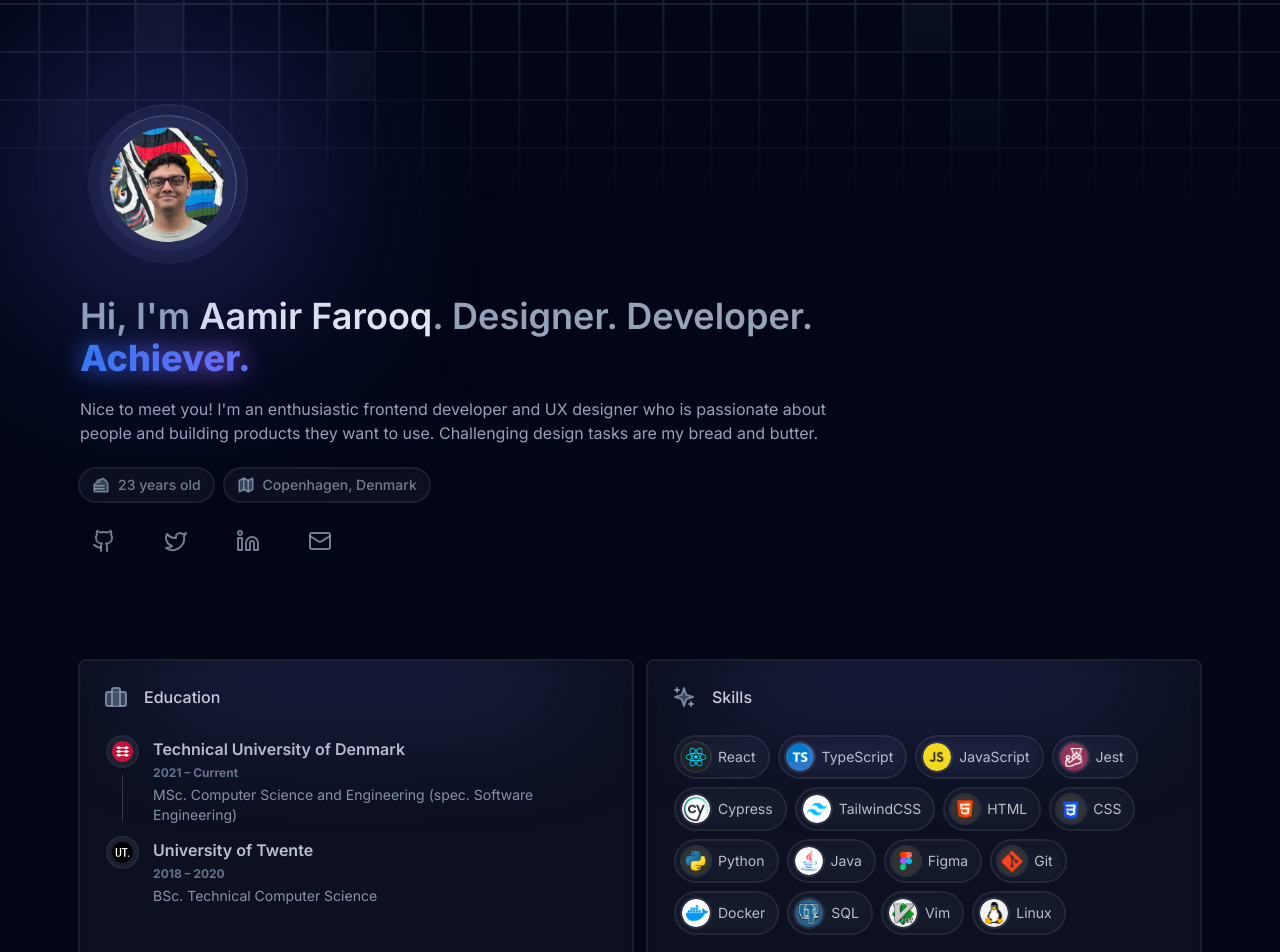
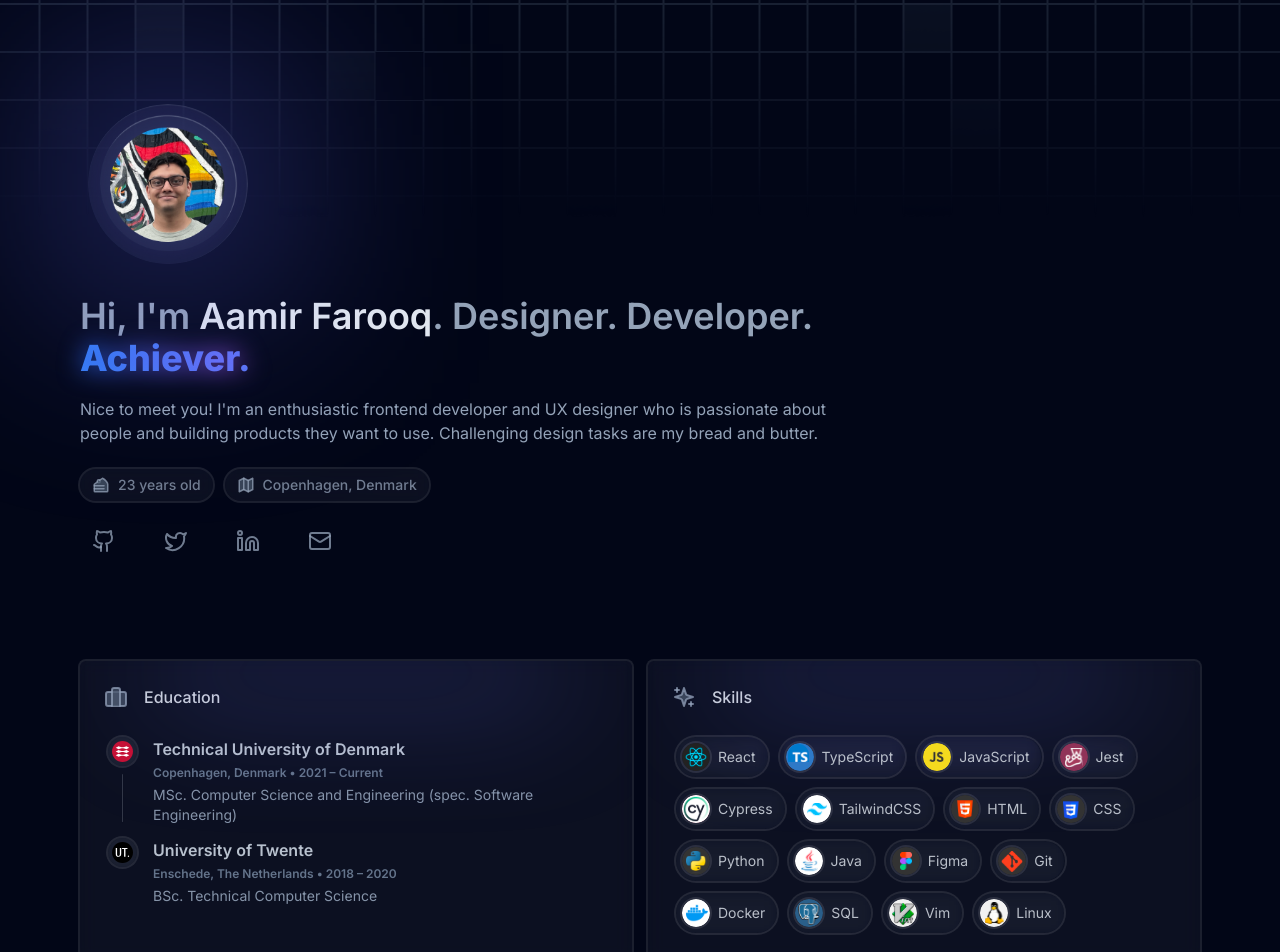
Before and after one commit to SlimShadyIAm/portfolio, a Next.js app: page / in a window 1280 px wide. Shown: the top 952 px of the page. Built offline with nearby package versions, Linux system fonts and the light colour scheme.

Commit message:
Add location to education

```diff
--- a/src/components/Overview/Education/EducationItem/index.tsx
+++ b/src/components/Overview/Education/EducationItem/index.tsx
@@ -8,6 +8,7 @@ type Props = {
   title: string;
   description: string;
   years: string;
+  location: string;
 };
 
 const EducationItem = ({
@@ -17,6 +18,7 @@ const EducationItem = ({
   title,
   years,
   description,
+  location,
 }: Props) => {
   const lineCss =
     'after:mx-auto after:my-2 after:block after:h-12 after:w-[1px] after:rounded-full after:bg-slate-300/20 after:shadow-sm after:shadow-slate-800/5 after:backdrop-blur';
@@ -30,7 +32,9 @@ const EducationItem = ({
       </div>
       <div className="flex w-full flex-col gap-1">
         <h1 className="text-md font-semibold text-slate-300/90">{title}</h1>
-        <p className="text-xs font-bold text-slate-500">{years}</p>
+        <p className="text-xs font-semibold text-slate-500">
+          {location} &#x2022; {years}
+        </p>
         <p className="text-sm text-slate-400/90">{description}</p>
       </div>
     </div>
--- a/src/components/Overview/Education/index.tsx
+++ b/src/components/Overview/Education/index.tsx
@@ -14,6 +14,7 @@ const Education = () => {
         src="/images/dtu.svg"
         alt="DTU Logo"
         title="Technical University of Denmark"
+        location="Copenhagen, Denmark"
         years="2021 – Current"
         description="MSc. Computer Science and Engineering (spec. Software Engineering)"
       />
@@ -22,6 +23,7 @@ const Education = () => {
         src="/images/twente.svg"
         alt="UT Logo"
         title="University of Twente"
+        location="Enschede, The Netherlands"
         years="2018 – 2020"
         description="BSc. Technical Computer Science"
       />
```
